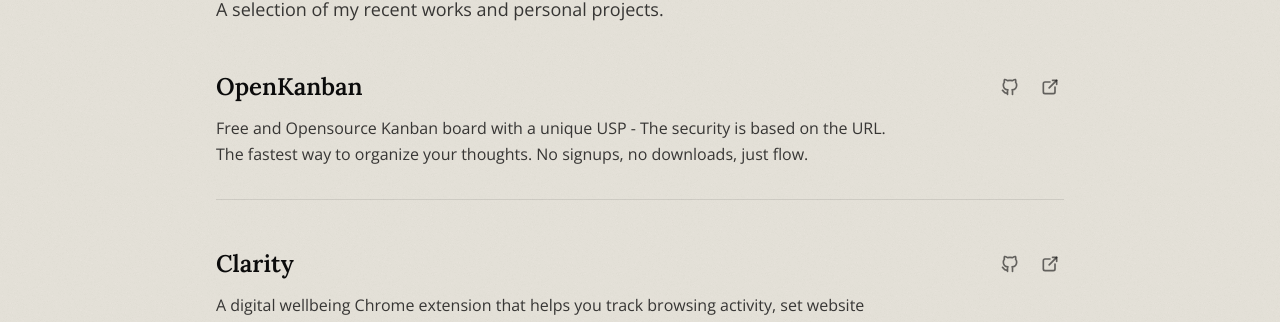
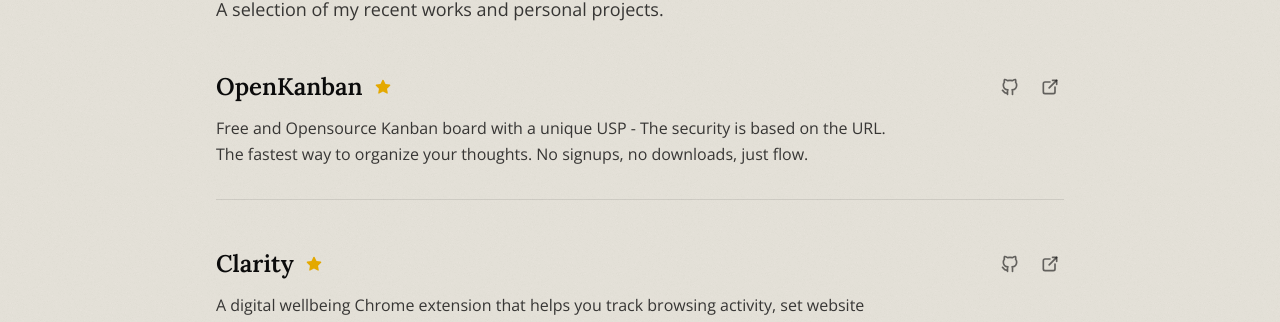
Before and after one commit to Slogllykop/isdevs.cv, a Next.js app: page /projects in a window 1280 px wide. Shown: the part 189-511 px from the top of the page. Built offline with nearby package versions, Linux system fonts and the light colour scheme; no server answers.

Commit message:
feat: add optional featured star icon to project titles
- Update PROJECTS constant with an optional featured boolean flag.
- Render IconStarFilled from @tabler/icons-react next to titles for featured projects.
- Mark 'OpenKanban' and 'Clarity' as featured projects.

```diff
--- a/src/app/projects/page.tsx
+++ b/src/app/projects/page.tsx
@@ -1,4 +1,8 @@
-import { IconBrandGithub, IconExternalLink } from "@tabler/icons-react";
+import {
+    IconBrandGithub,
+    IconExternalLink,
+    IconStarFilled,
+} from "@tabler/icons-react";
 import { PROFILE_NAME, PROJECTS, SITE_URL } from "@/lib/constants";
 
 export const metadata = {
@@ -90,9 +94,18 @@ export default function ProjectsPage() {
                             className="project-card group flex flex-col gap-3 border-foreground/10 border-b pb-8 last:border-0 last:pb-0"
                         >
                             <div className="flex items-center justify-between gap-4">
-                                <h2 className="font-semibold font-serif text-xl sm:text-2xl">
-                                    {project.title}
-                                </h2>
+                                <div className="flex items-center gap-3">
+                                    <h2 className="font-semibold font-serif text-xl sm:text-2xl">
+                                        {project.title}
+                                    </h2>
+                                    {project.featured && (
+                                        <IconStarFilled
+                                            size={16}
+                                            className="text-yellow-500"
+                                            aria-label="Featured Project"
+                                        />
+                                    )}
+                                </div>
                                 <div className="flex flex-wrap items-center gap-3 text-foreground/60">
                                     {project.github && (
                                         <a
--- a/src/lib/constants.ts
+++ b/src/lib/constants.ts
@@ -42,6 +42,7 @@ export const PROJECTS = [
             "Free and Opensource Kanban board with a unique USP - The security is based on the URL. The fastest way to organize your thoughts. No signups, no downloads, just flow.",
         github: "https://github.com/Slogllykop/OpenKanban",
         link: "https://kanban.isdevs.cv",
+        featured: true,
     },
     {
         title: "Clarity",
@@ -49,6 +50,7 @@ export const PROJECTS = [
             "A digital wellbeing Chrome extension that helps you track browsing activity, set website time limits, and stay in control of your screen time, all while keeping your data fully offline.",
         github: "https://github.com/Slogllykop/Clarity",
         link: "https://clarity.isdevs.cv",
+        featured: true,
     },
     {
         title: "Oculus",
```
